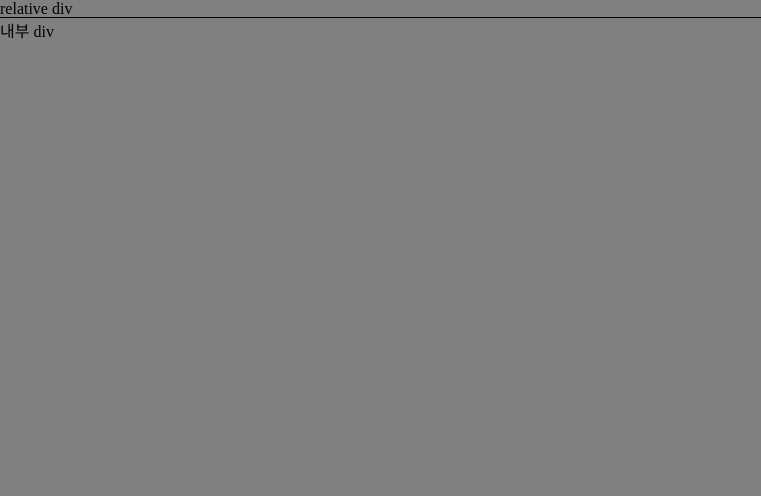
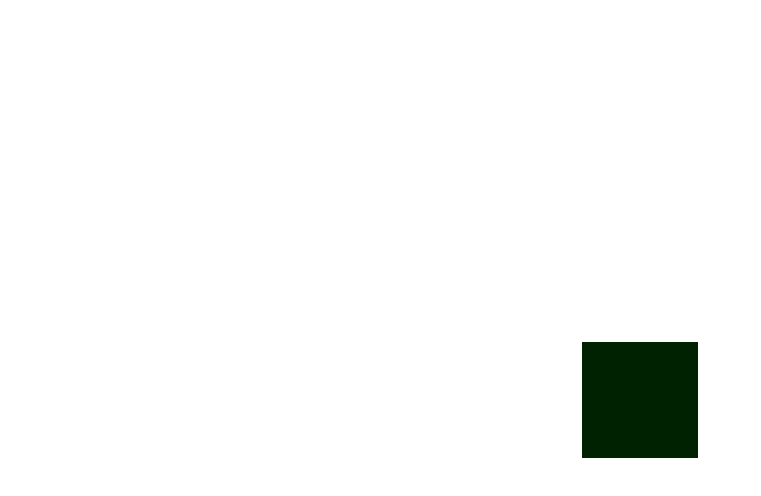
Before and after one commit to YoonJieut/digiTwinToy, a React (Create React App) app in the folder time-series/: page / in a window 1280 px wide. Shown: the top 496 px of the page, without its empty margins (0-761 px from the left). Built offline with nearby package versions, Linux system fonts and the light colour scheme.

Commit message:
Feat : three.js 기본 설정
- 검은색 큐브가 보이는 씬 설정

```diff
--- a/time-series/src/App.js
+++ b/time-series/src/App.js
@@ -4,7 +4,7 @@ import ThreeScene from "./component/3D/ThreeScene";
 
 function App() {
   return (
-    <div className="App">
+    <div className="App" style={{ width: "100vw", height: "100vh" }}>
       <ThreeScene />
     </div>
   );
--- a/time-series/src/component/3D/ThreeScene.js
+++ b/time-series/src/component/3D/ThreeScene.js
@@ -1,26 +1,26 @@
-import React, { useEffect, useRef } from "react";
+// src/components/3D/ThreeScene.js
 
-export default function ThreeScene() {
-  const mountRef = React.useRef(null);
+import React from "react";
+import { Canvas } from "@react-three/fiber";
+import { OrbitControls } from "@react-three/drei";
 
-  useEffect(() => {
-    console.log(" mountRef :", mountRef.current);
-  }, []);
+const ThreeScene = () => {
+  return (
+    <Canvas>
+      {/* 카메라 컨트롤 (OrbitControls) */}
+      <OrbitControls />
 
-  return (
-    <div
-      style={{
-        position: "relative",
-        backgroundColor: "gray",
-      }}
-    >
-      relative div
-      <div
-        ref={mountRef}
-        style={{ width: "100%", height: "100vh", outline: "1px solid black" }}
-      >
-        내부 div
-      </div>
-    </div>
+      {/* 기본 조명 */}
+      <ambientLight intensity={0.5} />
+      <pointLight position={[10, 10, 10]} />
+
+      {/* 기본 큐브 */}
+      <mesh>
+        <boxGeometry args={[1, 1, 1]} />
+        <meshStandardMaterial color="green" />
+      </mesh>
+    </Canvas>
   );
-}
+};
+
+export default ThreeScene;
```
